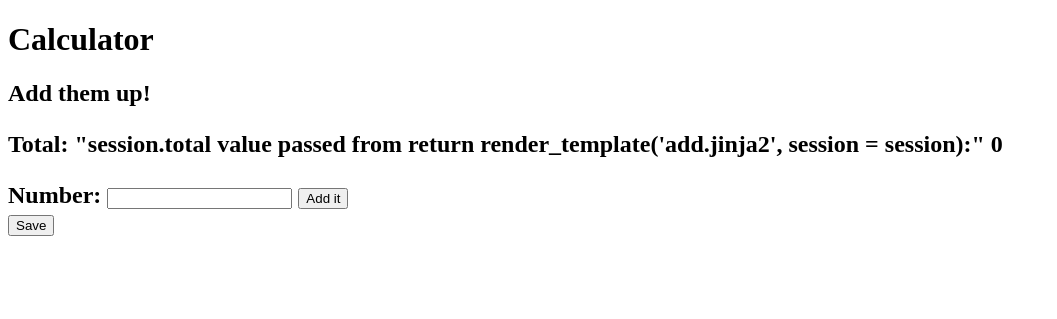
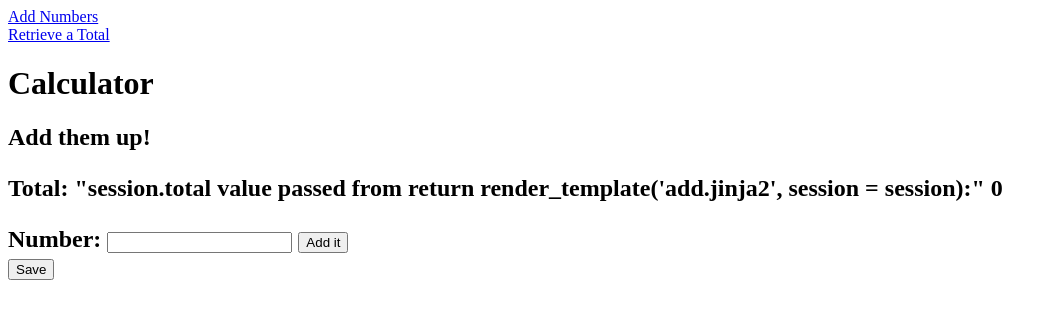
Before and after one commit to markstewy/Python330, a Flask app: page /add in a window 1280 px wide. Shown: the top 319 px of the page, without its empty margins (0-1057 px from the left). Run offline with Flask 2, Linux system fonts and the light colour scheme; some libraries are stand-ins or nearby versions.

Commit message:
heroku setup in progress

```diff
--- a/Lesson1/calculator/db/model.py
+++ b/Lesson1/calculator/db/model.py
@@ -3,6 +3,8 @@
 from peewee import Model, CharField, IntegerField
 from playhouse.db_url import connect
 
+# if there is an env variable called DATABASE_URL connect to that, if not connect
+# to 'sqlite:///my_database.db' ad the default
 db = connect(os.environ.get('DATABASE_URL', 'sqlite:///my_database.db'))
 
 class SavedTotal(Model):
--- a/Lesson1/calculator/main.py
+++ b/Lesson1/calculator/main.py
@@ -19,7 +19,43 @@
 
 
 app = Flask("myAppName")
-app.secret_key = b'v]\x9a\xad\xc3\r\xd9g\x13n\xb6V\x99\x85\xfdK\xf2v\x92\x80\xd9\xb3M\x01'
+
+# HOST ON HEROKU
+# the secret key saved in the code base is now accessible to anyone with out code, use env variable instead
+# app.secret_key = b'v]\x9a\xad\xc3\r\xd9g\x13n\xb6V\x99\x85\xfdK\xf2v\x92\x80\xd9\xb3M\x01' old key here not used anymore
+
+# 1)  add secret key environ variable to local machine run:
+# export SECRET_KEY=<my_key_value>
+
+# 2) add secret key environ variable to heroku:
+# after installing heroku cli and running git init for the app run 'heroku create' (within the cacluator git repository directory)
+# this will create a heroku app and add a git remote to the repository:
+
+# (venv) markstewart@MacBook-Pro calculator % heroku create
+# Creating app... done, ⬢ dry-castle-43290
+# https://dry-castle-43290.herokuapp.com/ | https://git.heroku.com/dry-castle-43290.git
+
+# set the environ variable in heroku:
+# generate a key in python console first:
+    # python
+    # import os
+    # os.urandom(24)
+# heroku config:set SECRET_KEY=<my_secret_key> --app dry-castle-43290
+
+# 3) install gunicorn (wsgi server) and pyscopg2 (connect to postgress db)
+    # pip install gunicorn psycopg2
+    # https://stackoverflow.com/questions/49811955/unable-to-install-psycopg2-pip-install-psycopg2
+
+# 4) Ammend the list of requiredments to include pyscopg2 and gunicorn
+    # pip freeze > requirements.txt
+
+# 5) heroku needs to know the command to run the application:
+    # create Procfile
+    # 'web: gunicorn main:app'
+    # tells heroku to start web server, run gunicorn and point it to the app in main.py
+
+
+app.secret_key = os.environ.get('SECRET_KEY').encode()
 
 @app.route('/add', methods=['GET', 'POST'])
 def add():
--- a/Lesson1/calculator/templates/base.jinja2
+++ b/Lesson1/calculator/templates/base.jinja2
@@ -1,7 +1,10 @@
 <!DOCTYPE html>
 <html>
 <body>
-
+<nav>
+    <a id="add" href="{{ url_for('add') }}"> Add Numbers </a> <br>
+    <a id="retrieve" href="{{ url_for('retrieve') }}"> Retrieve a Total </a>
+</nav>
 <h1>Calculator</h1>
 <h2>{% block subtitle %} {% endblock subtitle %}<h2>
 {% block content %} {% endblock content %}
```
Also changed, not shown: Lesson1/calculator/requirements.txt (added, +11 -0 lines), 1 other file.
